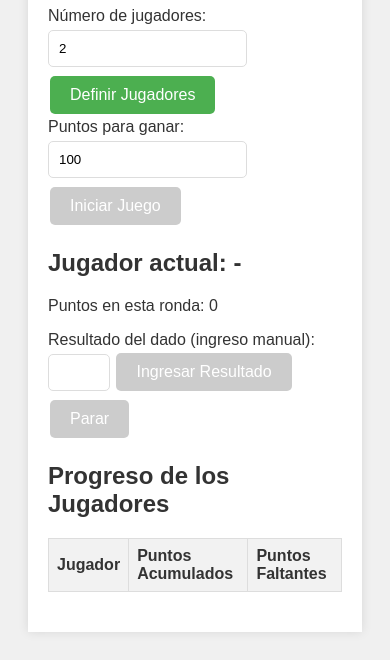
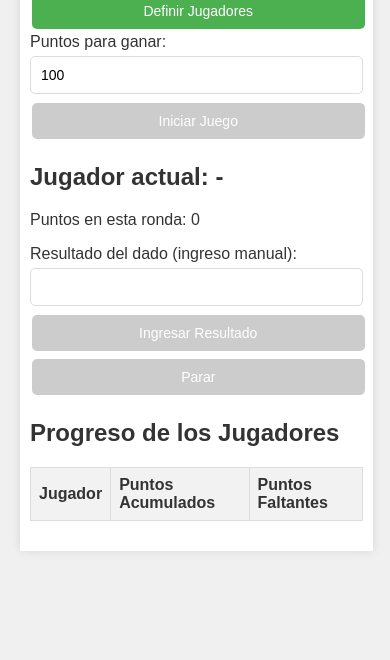
Before and after one commit to juandaho/angurrioso, a plain HTML site: page index.html in a window 390 px wide. Shown: the part 195-855 px from the top of the page. Drawn offline with Linux system fonts and the light colour scheme.

Commit message:
Update estilos.css

```diff
--- a/estilos.css
+++ b/estilos.css
@@ -3,6 +3,7 @@ body {
     background-color: #f0f0f0;
     color: #333;
     padding: 20px;
+    margin: 0;
 }
 
 .container {
@@ -39,11 +40,19 @@ tr:nth-child(even) {
     background-color: #f9f9f9;
 }
 
+button, input[type="number"], input[type="text"] {
+    width: 100%; /* Ajustar la anchura al 100% para mejor visibilidad en móviles */
+    box-sizing: border-box; /* Incluir el padding y border en la anchura definida */
+    padding: 10px;
+    margin: 5px 0;
+    border-radius: 5px;
+    border: 1px solid #ddd;
+}
+
 button {
     background-color: #4CAF50;
     color: white;
     border: none;
-    padding: 10px 20px;
     text-align: center;
     text-decoration: none;
     display: inline-block;
@@ -57,17 +66,21 @@ button:disabled {
     background-color: #cccccc;
 }
 
-input[type="number"] {
-    padding: 10px;
-    margin: 5px 0;
-    border-radius: 5px;
-    border: 1px solid #ddd;
+/* Reglas para pantallas pequeñas */
+@media (max-width: 768px) {
+    .container {
+        width: 95%;
+        padding: 10px;
+    }
+
+    h1, h2 {
+        font-size: 1.5em; /* Reducir el tamaño de la fuente para títulos en pantallas pequeñas */
+    }
 }
 
-input[type="text"] {
-    padding: 10px;
-    margin: 5px 0;
-    border-radius: 5px;
-    border: 1px solid #ddd;
-    display: block;
+/* Reglas para pantallas muy pequeñas, como teléfonos móviles en orientación vertical */
+@media (max-width: 480px) {
+    input[type="number"], input[type="text"], button {
+        font-size: 14px; /* Reducir aún más para pantallas muy pequeñas */
+    }
 }
```
